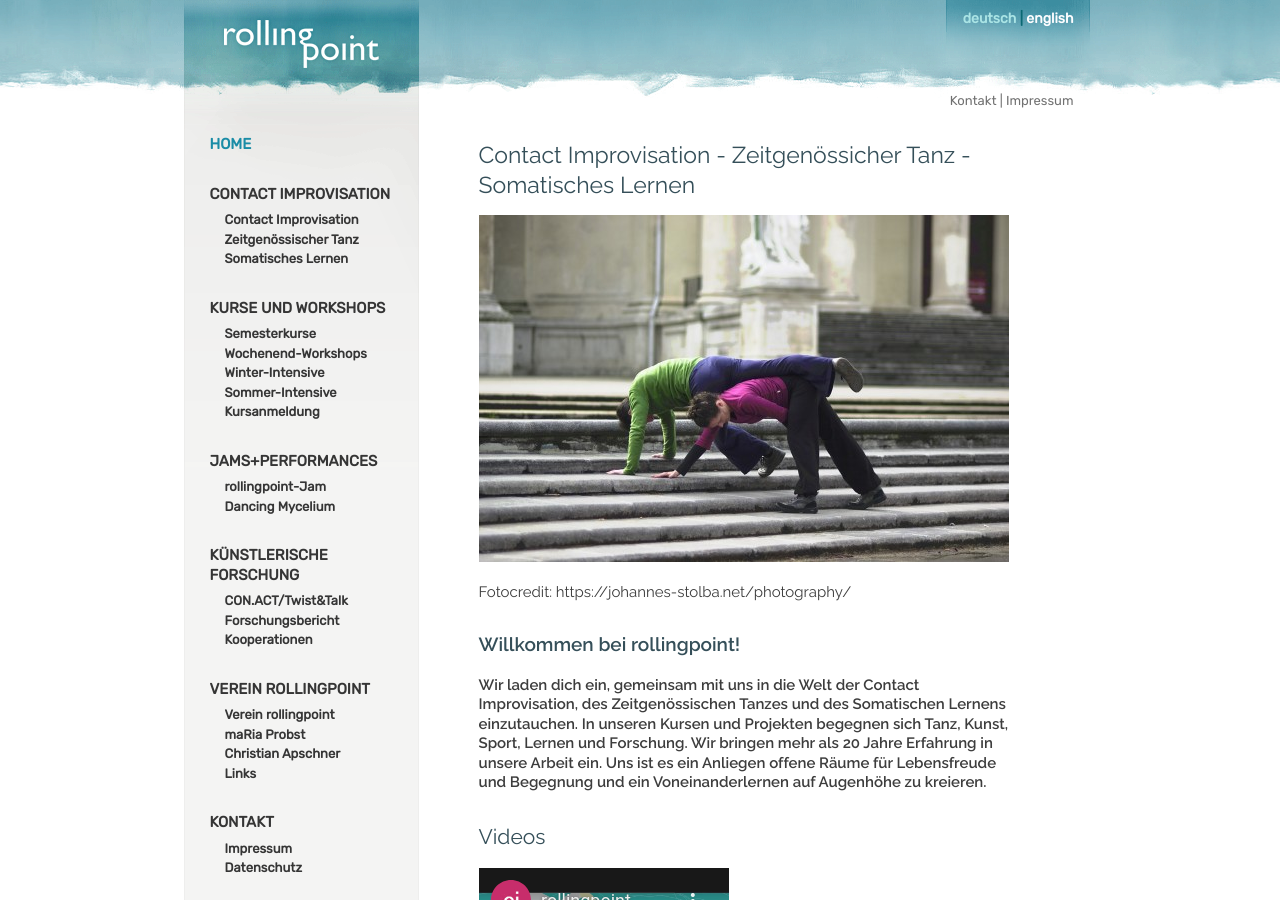
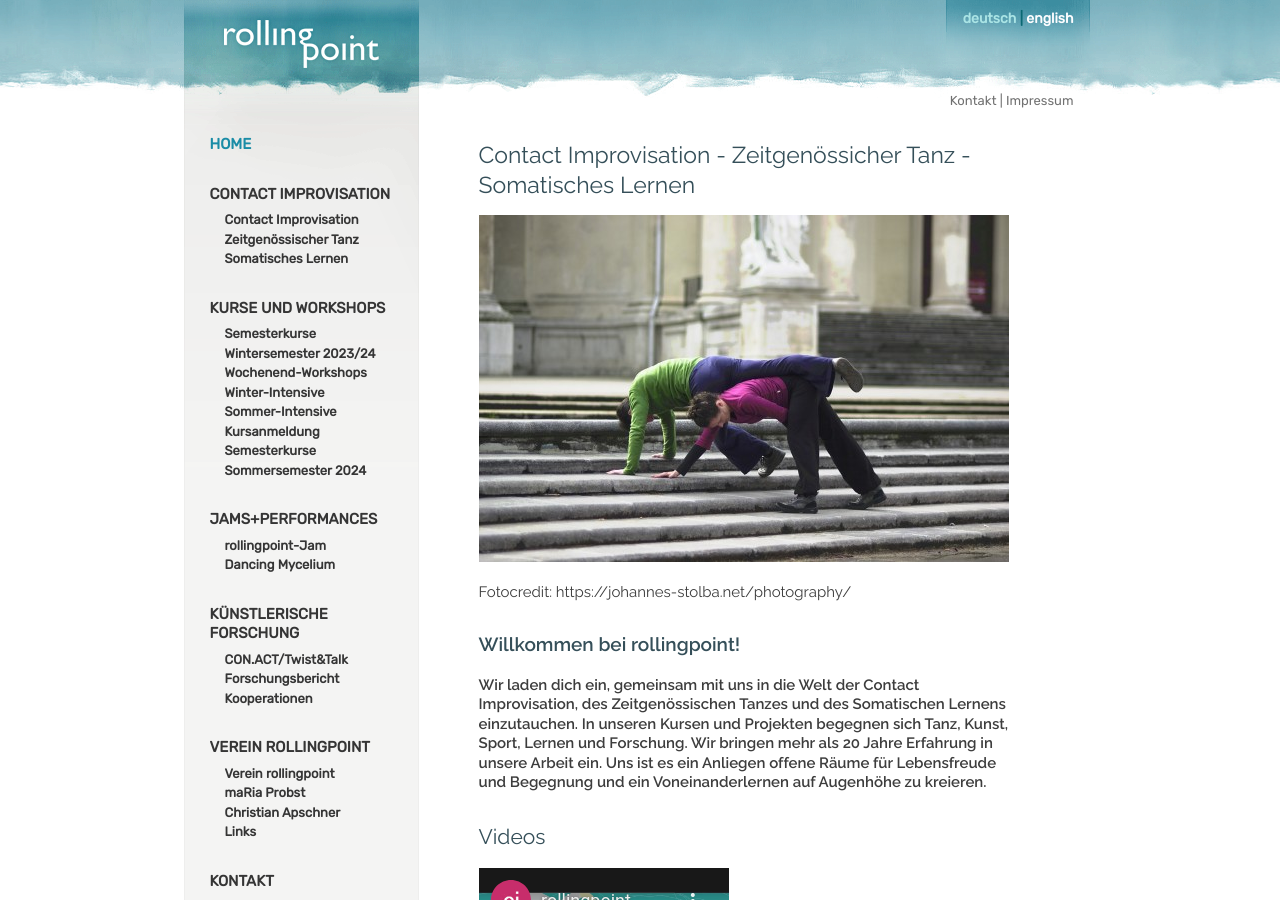
Before and after one commit to manulari/rollingpointat, a Jekyll site: the page built from _pages_de/index.md, in a window 1280 px wide and 900 px high. Built offline with Jekyll 4.4.1, drawn with Linux system fonts in a browser that asks for light colours; comment, search, counter and statistics services are not loaded.

Commit message:
Update Settings “nav_de”

```diff
--- a/_data/nav_de.yml
+++ b/_data/nav_de.yml
@@ -13,7 +13,7 @@ entries:
   - title: KURSE UND WORKSHOPS
     path: /kurse
     subentries:
-      - title: Semesterkurse
+      - title: Semesterkurse Wintersemester 2023/24
         path: /kurse
       - title: Wochenend-Workshops
         path: /workshops
@@ -23,6 +23,8 @@ entries:
         path: /sommerintensive
       - title: Kursanmeldung
         path: /Kursanmeldung
+      - title: Semesterkurse Sommersemester 2024
+        path: /somsem24
   - title: JAMS+PERFORMANCES
     path: /jams
     subentries:
```
